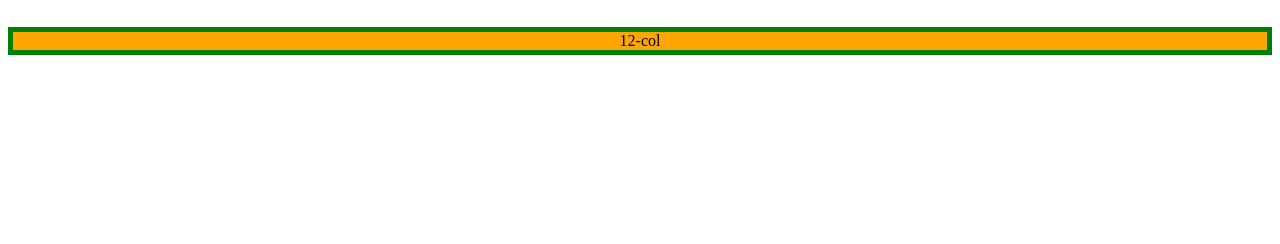
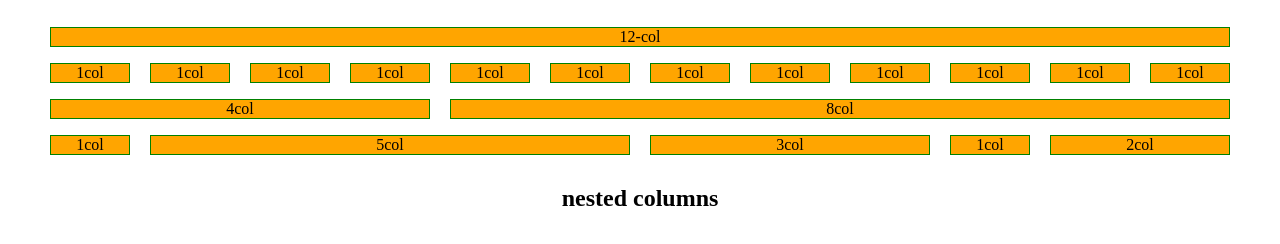
Before and after one commit to GiuseppeColucci/html-css-12bool, a plain HTML site: page index.html in a window 1280 px wide. Shown: the part 70-314 px from the top of the page. Drawn offline with Linux system fonts and the light colour scheme.

Commit message:
primo box fatto

```diff
--- a/css/framework-12bool.css
+++ b/css/framework-12bool.css
@@ -29,36 +29,36 @@ clear: both;
   width: 100%;
 }
 .col-11{
-  width: calc((100% / 12) * 11)
+  width: calc((100% / 12) * 11);
 }
 .col-10{
-  width: calc((100% / 12) * 10)
+  width: calc((100% / 12) * 10);
 }
 .col-9{
-  width: calc((100% / 12) * 9)
+  width: calc((100% / 12) * 9);
 }
 .col-8{
-  width: calc((100% / 12) * 8)
+  width: calc((100% / 12) * 8);
 }
 .col-7{
-  width: calc((100% / 12) * 7)
+  width: calc((100% / 12) * 7);
 }
 .col-6{
   width: 50%;
 }
 .col-5{
-  width: calc((100% / 12) * 5)
+  width: calc((100% / 12) * 5);
 }
 .col-4{
-  width: calc((100% / 12) * 4)
+  width: calc((100% / 12) * 4);
 }
 .col-3{
-  width: calc((100% / 12) * 3)
+  width: calc((100% / 12) * 3);
 }
 .col-2{
-  width: calc((100% / 12) * 2)
+  width: calc((100% / 12) * 2);
 }
-.col-5{
+.col-1{
   width: calc(100% / 12);
 }
 
--- a/css/styles.css
+++ b/css/styles.css
@@ -3,7 +3,7 @@
 .box{
   text-align: center;
   background: orange;
-  border: 5px solid green;
+  border: 1px solid green;
 }
 h1,
 h2{
--- a/index.html
+++ b/index.html
@@ -3,7 +3,7 @@
   <head>
     <meta charset="utf-8">
     <meta name="viewport" content="width=device-width, initial-scale=1.0">
-    <link rel="stylesheet" href="./css/framework-12bool.css.css">
+    <link rel="stylesheet" href="./css/framework-12bool.css">
     <link rel="stylesheet" href="./css/styles.css">
     <title>framework-12bool.css</title>
   </head>
@@ -17,8 +17,127 @@
           12-col
         </div>
       </div>
+    </div>
+    <div class="container">
+      <div class="col-1">
+        <div class="box">
+          1col
+        </div>
+      </div>
+      <div class="col-1">
+        <div class="box">
+          1col
+        </div>
+      </div>
+      <div class="col-1">
+        <div class="box">
+          1col
+        </div>
+      </div>
+      <div class="col-1">
+        <div class="box">
+          1col
+        </div>
+      </div>
+      <div class="col-1">
+        <div class="box">
+          1col
+        </div>
+      </div>
+      <div class="col-1">
+        <div class="box">
+          1col
+        </div>
+      </div>
+      <div class="col-1">
+        <div class="box">
+          1col
+        </div>
+      </div>
+      <div class="col-1">
+        <div class="box">
+          1col
+        </div>
+      </div>
+      <div class="col-1">
+        <div class="box">
+          1col
+        </div>
+      </div>
+      <div class="col-1">
+        <div class="box">
+          1col
+        </div>
+      </div>
+      <div class="col-1">
+        <div class="box">
+          1col
+        </div>
+      </div>
+      <div class="col-1">
+        <div class="box">
+          1col
+        </div>
+      </div>
 
     </div>
+    <div class="container">
+      <div class="col-4">
+        <div class="box">
+          4col
+
+        </div>
+
+      </div>
+      <div class="col-8">
+        <div class="box">
+          8col
+
+        </div>
+
+      </div>
+
+    </div>
+    <div class="container">
+      <div class="col-1">
+        <div class="box">
+          1col
+        </div>
+      </div>
+      <div class="col-5">
+        <div class="box">
+          5col
+        </div>
+      </div>
+      <div class="col-3">
+        <div class="box">
+          3col
+        </div>
+      </div>
+      <div class="col-1">
+        <div class="box">
+          1col
+        </div>
+      </div>
+      <div class="col-2">
+        <div class="box">
+          2col
+        </div>
+
+      </div>
+
+
+
+
+
+    </div>
+    <section>
+      <h2>nested columns</h2>
+    </section>
+
+
+
+
 
 
 
```
